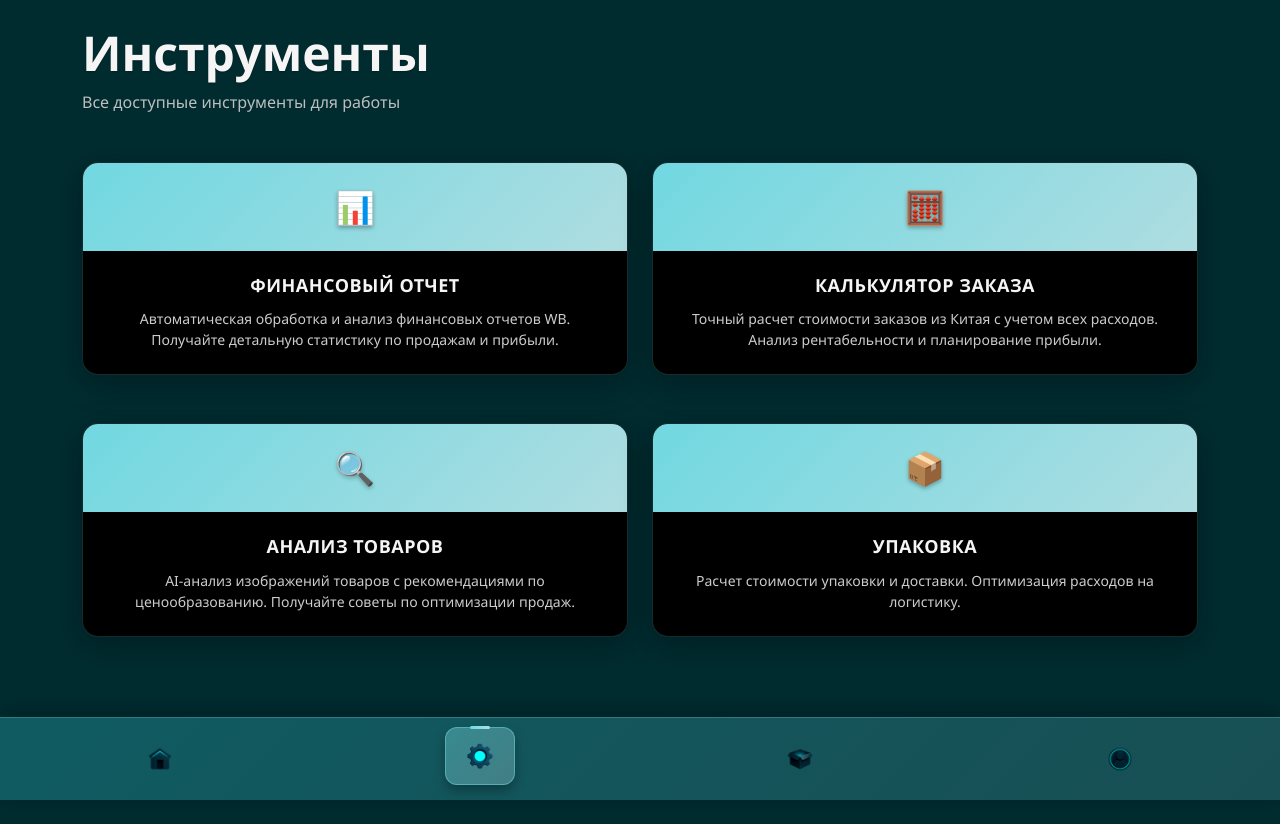
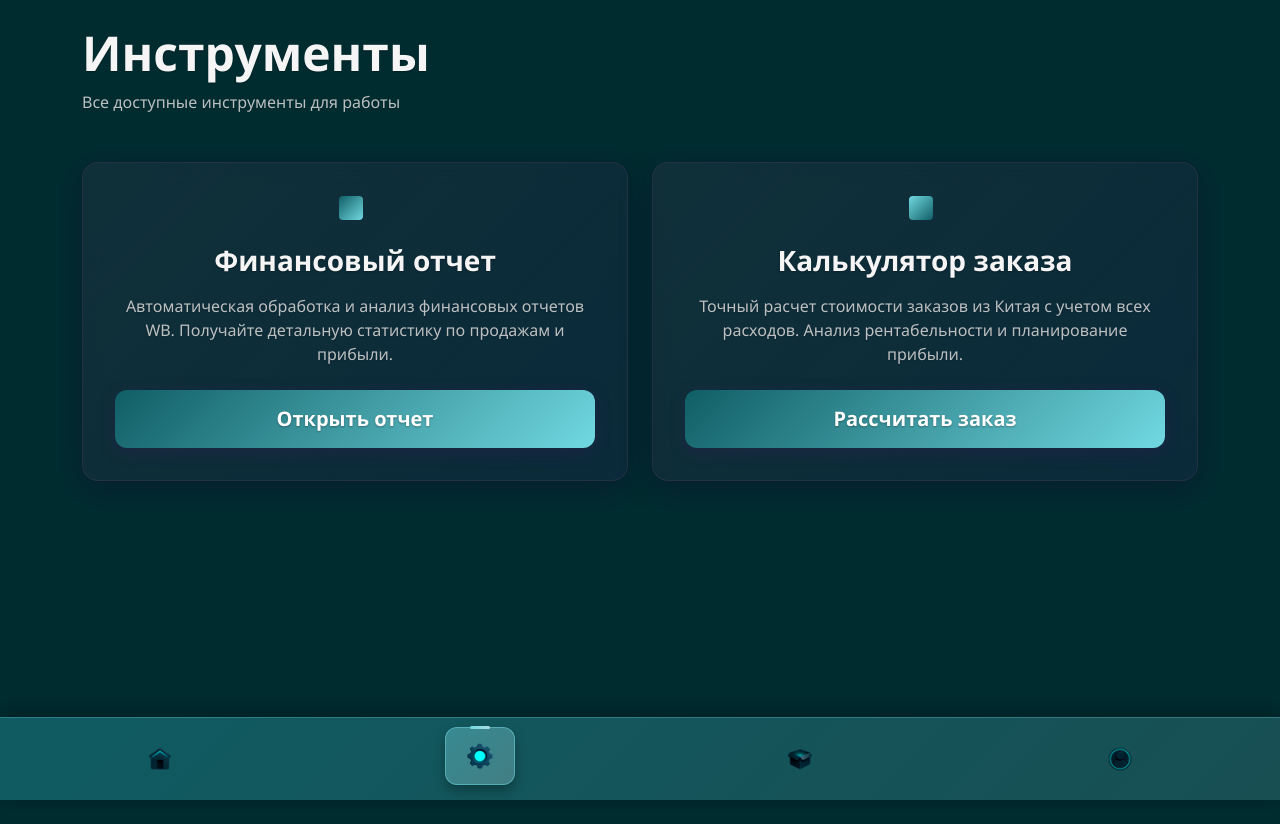
Before and after one commit to ser6eevich/sk-bot, a website: page public/tools.html in a window 1280 px wide. Drawn offline with nearby package versions, Linux system fonts and the light colour scheme; a script that the page names is missing.

Commit message:
Revert tools to original style, keep 2 per row, fix back buttons

```diff
--- a/public/styles.css
+++ b/public/styles.css
@@ -642,61 +642,6 @@ body {
 	box-shadow: 0 4px 8px rgba(0, 0, 0, 0.2);
 }
 
-/* Стили для карточек инструментов */
-.tool-card-link {
-	text-decoration: none;
-	color: inherit;
-	display: block;
-	height: 100%;
-}
-
-.tool-card {
-	background: #000000;
-	border-radius: 16px;
-	overflow: hidden;
-	height: 100%;
-	transition: all 0.3s ease;
-	box-shadow: 0 8px 32px rgba(0, 0, 0, 0.3);
-	border: 1px solid rgba(113, 216, 225, 0.2);
-}
-
-.tool-card:hover {
-	transform: translateY(-4px);
-	box-shadow: 0 12px 40px rgba(0, 0, 0, 0.4);
-	border-color: rgba(113, 216, 225, 0.4);
-}
-
-.tool-card-header {
-	background: linear-gradient(135deg, #71d8e1 0%, #aedde1 100%);
-	padding: 20px;
-	text-align: center;
-}
-
-.tool-icon {
-	font-size: 32px;
-	text-shadow: 0 2px 4px rgba(0, 0, 0, 0.3);
-}
-
-.tool-card-content {
-	padding: 24px;
-	color: #ffffff;
-}
-
-.tool-title {
-	font-size: 18px;
-	font-weight: bold;
-	margin-bottom: 12px;
-	text-align: center;
-	letter-spacing: 0.5px;
-}
-
-.tool-description {
-	font-size: 14px;
-	line-height: 1.5;
-	text-align: center;
-	color: rgba(255, 255, 255, 0.8);
-	margin: 0;
-}
 
 /* Адаптивность для мобильных устройств */
 @media (max-width: 768px) {
--- a/public/tools.html
+++ b/public/tools.html
@@ -29,74 +29,45 @@
 			<!-- Основные инструменты -->
 			<div class="row g-4">
 				<div class="col-md-6">
-					<a href="financial-report.html" class="tool-card-link">
-						<div class="tool-card">
-							<div class="tool-card-header">
-								<div class="tool-icon">📊</div>
+					<div class="card h-100">
+						<div class="card-body text-center">
+							<div class="mb-4">
+								<div class="icon icon-financial"></div>
 							</div>
-							<div class="tool-card-content">
-								<h3 class="tool-title">ФИНАНСОВЫЙ ОТЧЕТ</h3>
-								<p class="tool-description">
+							<h3 class="card-title mb-3">Финансовый отчет</h3>
+							<p class="card-text text-muted mb-4">
 								Автоматическая обработка и анализ финансовых отчетов WB.
 								Получайте детальную статистику по продажам и прибыли.
 							</p>
+							<a
+								href="financial-report.html"
+								class="btn btn-primary btn-lg w-100"
+							>
+								Открыть отчет
+							</a>
 						</div>
 					</div>
-					</a>
 				</div>
 
 				<div class="col-md-6">
-					<a href="china-calculator.html" class="tool-card-link">
-						<div class="tool-card">
-							<div class="tool-card-header">
-								<div class="tool-icon">🧮</div>
+					<div class="card h-100">
+						<div class="card-body text-center">
+							<div class="mb-4">
+								<div class="icon icon-calculator"></div>
 							</div>
-							<div class="tool-card-content">
-								<h3 class="tool-title">КАЛЬКУЛЯТОР ЗАКАЗА</h3>
-								<p class="tool-description">
+							<h3 class="card-title mb-3">Калькулятор заказа</h3>
+							<p class="card-text text-muted mb-4">
 								Точный расчет стоимости заказов из Китая с учетом всех расходов.
 								Анализ рентабельности и планирование прибыли.
 							</p>
-							</div>
-						</div>
+							<a
+								href="china-calculator.html"
+								class="btn btn-primary btn-lg w-100"
+							>
+								Рассчитать заказ
 							</a>
 						</div>
 					</div>
-
-			<!-- Дополнительные инструменты -->
-			<div class="row g-4 mt-4">
-				<div class="col-md-6">
-					<a href="analysis-results.html" class="tool-card-link">
-						<div class="tool-card">
-							<div class="tool-card-header">
-								<div class="tool-icon">🔍</div>
-							</div>
-							<div class="tool-card-content">
-								<h3 class="tool-title">АНАЛИЗ ТОВАРОВ</h3>
-								<p class="tool-description">
-									AI-анализ изображений товаров с рекомендациями по ценообразованию.
-									Получайте советы по оптимизации продаж.
-								</p>
-							</div>
-						</div>
-					</a>
-				</div>
-
-				<div class="col-md-6">
-					<a href="packaging.html" class="tool-card-link">
-						<div class="tool-card">
-							<div class="tool-card-header">
-								<div class="tool-icon">📦</div>
-							</div>
-							<div class="tool-card-content">
-								<h3 class="tool-title">УПАКОВКА</h3>
-								<p class="tool-description">
-									Расчет стоимости упаковки и доставки.
-									Оптимизация расходов на логистику.
-								</p>
-							</div>
-						</div>
-					</a>
 				</div>
 			</div>
 		</div>
```
Also changed, not shown: public/china-calculator.html (+1 -1 lines), public/financial-report.html (+1 -1 lines). Lines whose indentation alone changed are shown as unchanged.
